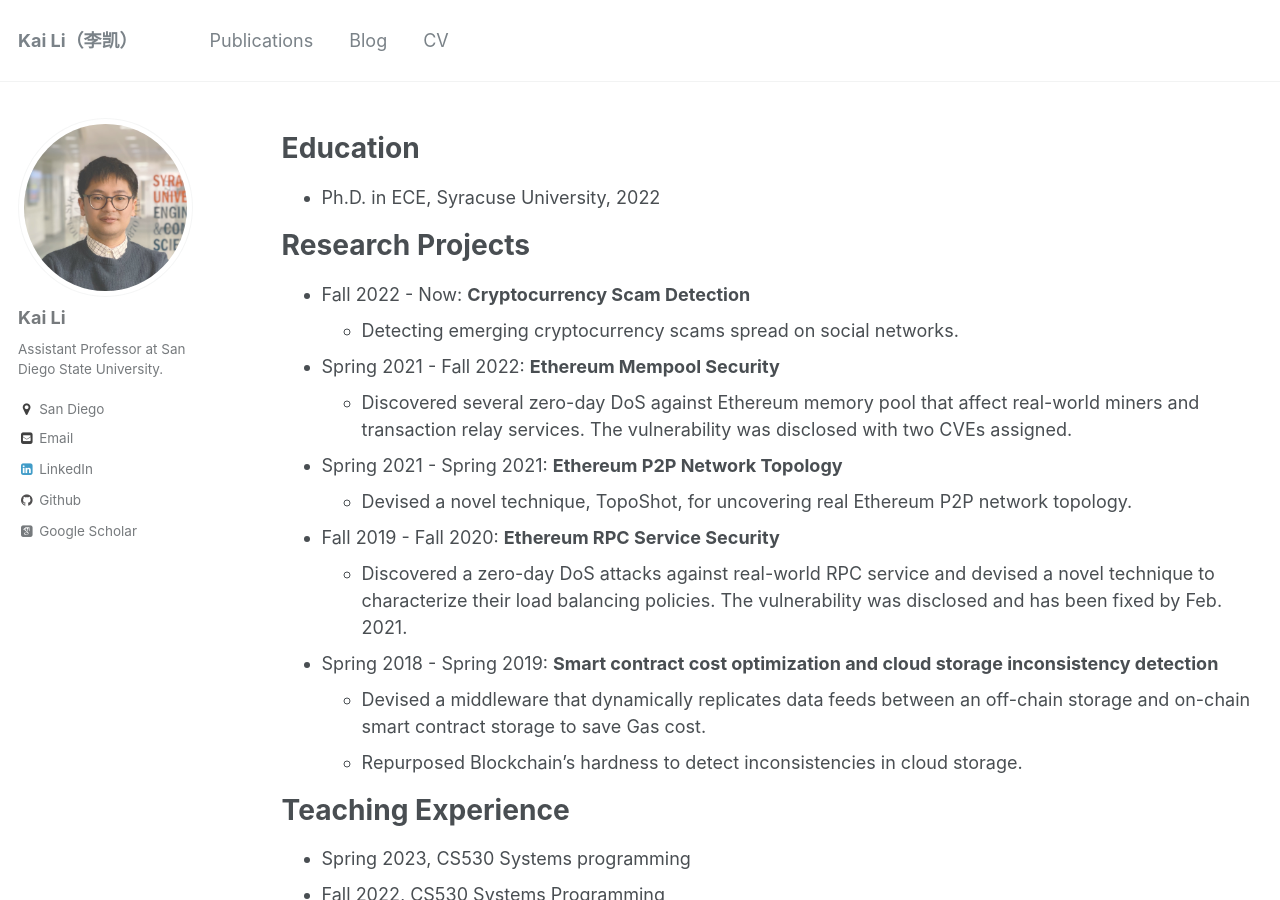
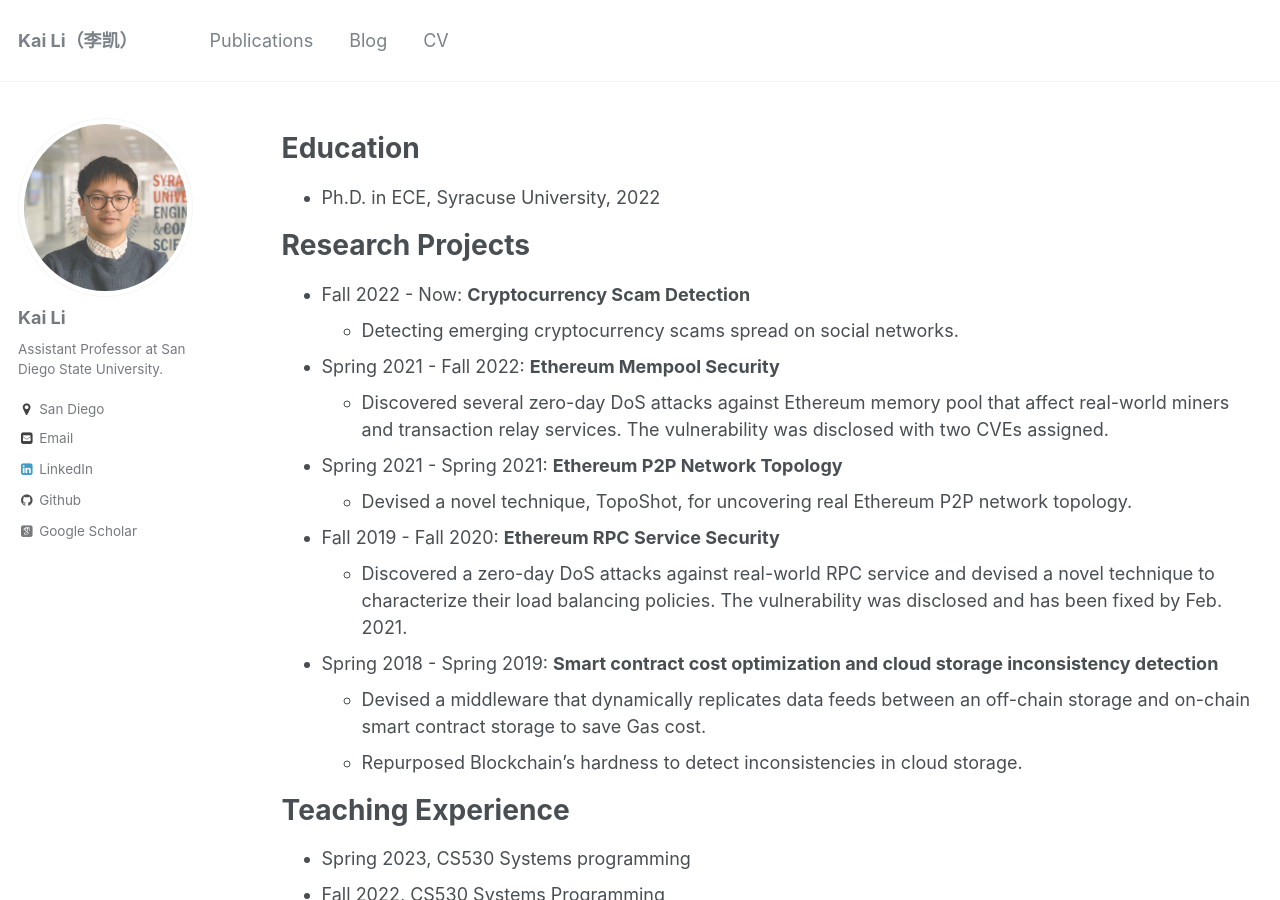
Before and after one commit to likai1993/likai1993.github.io, a Jekyll site: the page built from _pages/cv.md, in a window 1280 px wide and 900 px high. Built offline with Jekyll 4.4.1, drawn with Linux system fonts in a browser that asks for light colours; some web fonts are replaced.

Commit message:
Update cv.md

```diff
--- a/_pages/cv.md
+++ b/_pages/cv.md
@@ -19,7 +19,7 @@ Research Projects
   * Detecting emerging cryptocurrency scams spread on social networks.
 
 * Spring 2021 - Fall 2022: **Ethereum Mempool Security**
-  * Discovered several zero-day DoS against Ethereum memory pool that affect real-world miners and transaction relay services. The vulnerability was disclosed with two CVEs assigned.
+  * Discovered several zero-day DoS attacks against Ethereum memory pool that affect real-world miners and transaction relay services. The vulnerability was disclosed with two CVEs assigned.
 
 * Spring 2021 - Spring 2021: **Ethereum P2P Network Topology**
   * Devised a novel technique, TopoShot, for uncovering real Ethereum P2P network topology.
```
